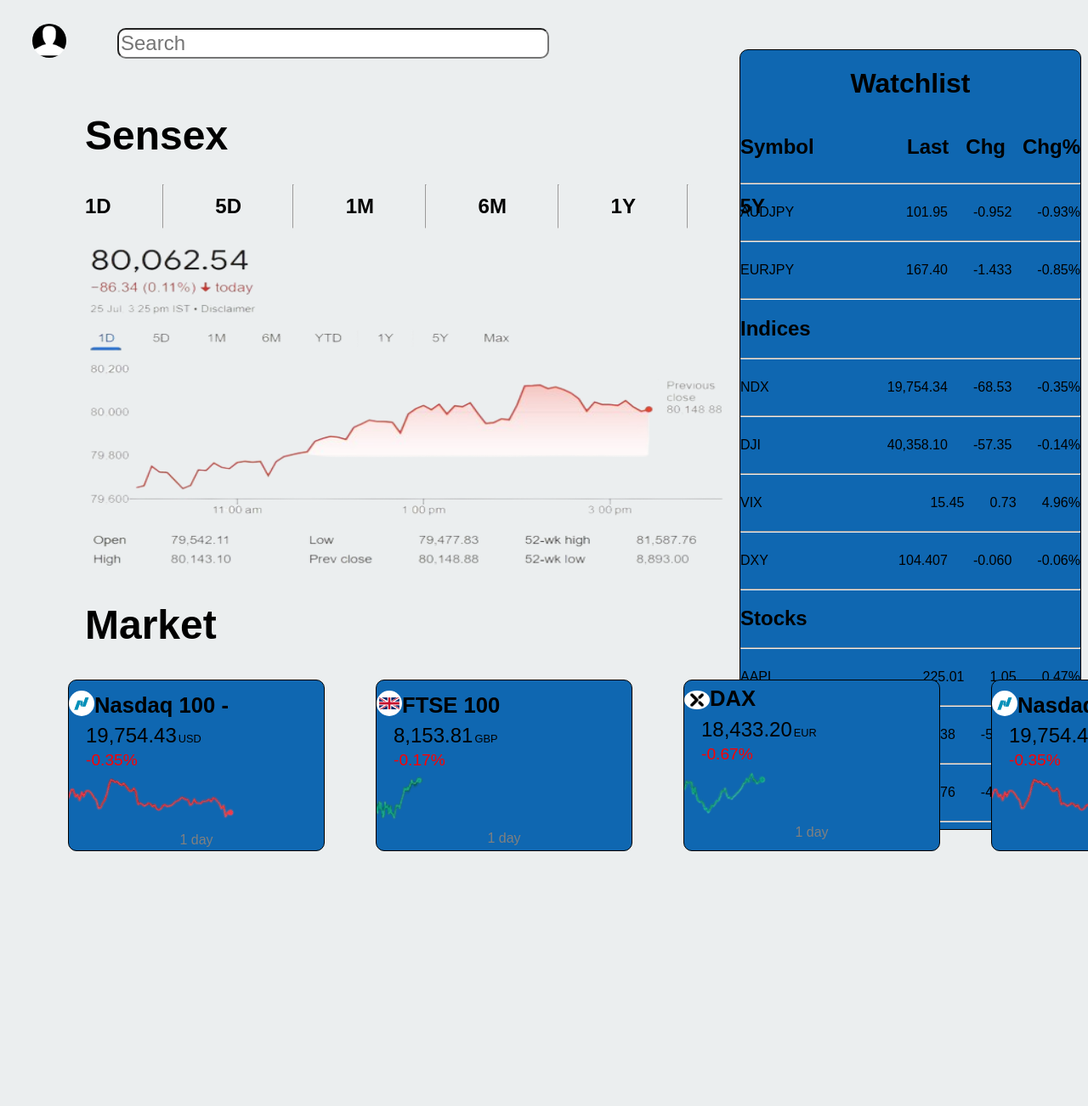
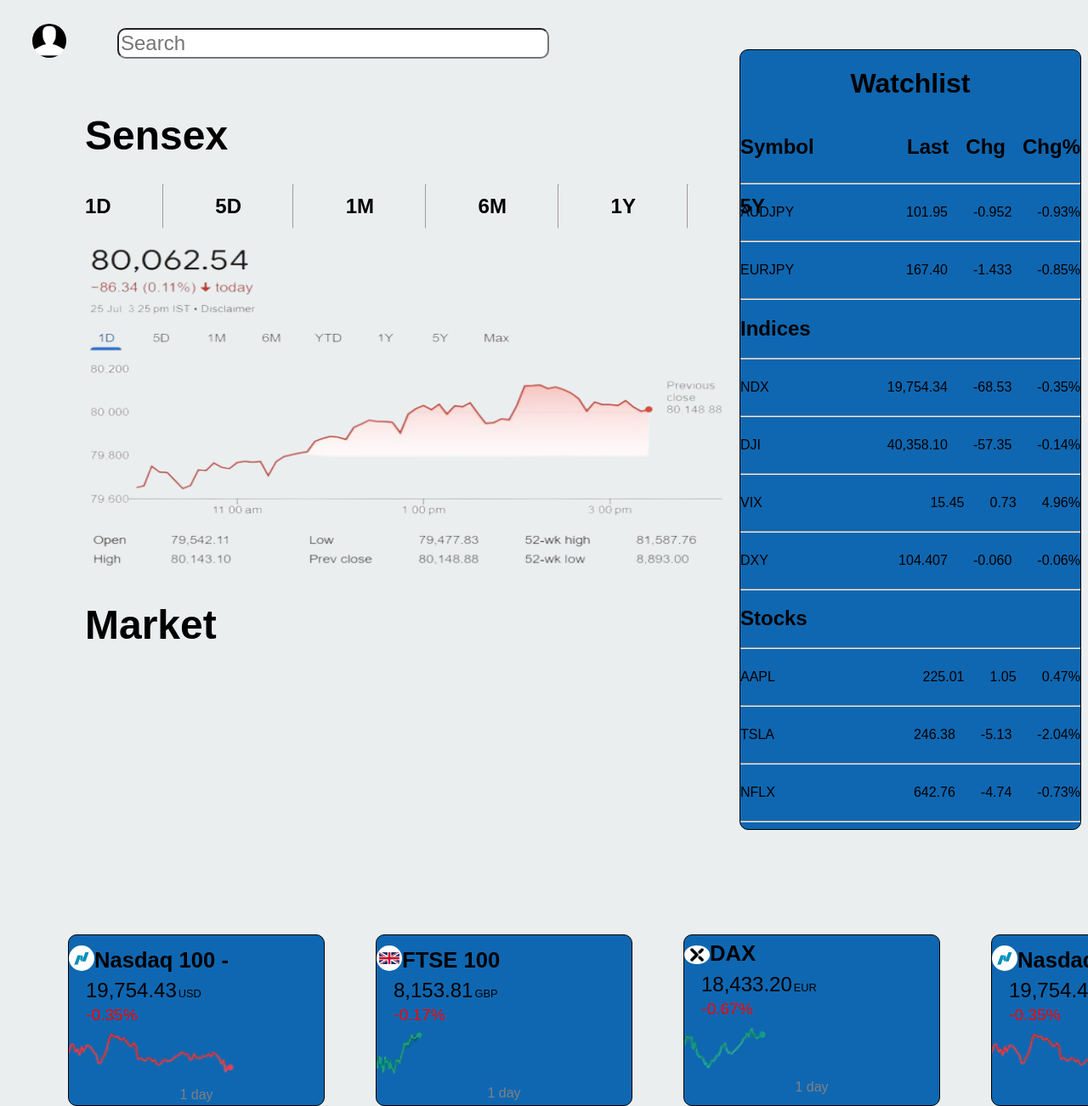
Before and after one commit to Nishit-Singhal/Stock-Wise, a React (Vite) app: page / in a window 1280 px wide. Shown: the top 1302 px of the page at 85% size. Before the commit the page ends 1002 px from the top, so only its background shows below. Built offline with nearby package versions, Linux system fonts and the light colour scheme.

Commit message:
Stock Wise

```diff
--- a/src/App.jsx
+++ b/src/App.jsx
@@ -1,10 +1,6 @@
-import { useState } from 'react'
 import './index.css'
 import Navbar from "./Navbar.jsx"
-import Market from "./Market.jsx"
 function App() {
-  const [count, setCount] = useState(0)
-
   return (
     <div>
       <Navbar/>
--- a/src/index.css
+++ b/src/index.css
@@ -60,7 +60,7 @@
   gap:10px;
   position: absolute;
   left: 30px;
-  top:600px;
+  top:900px;
 }
 .Market-Div{
   width:300px;
```
